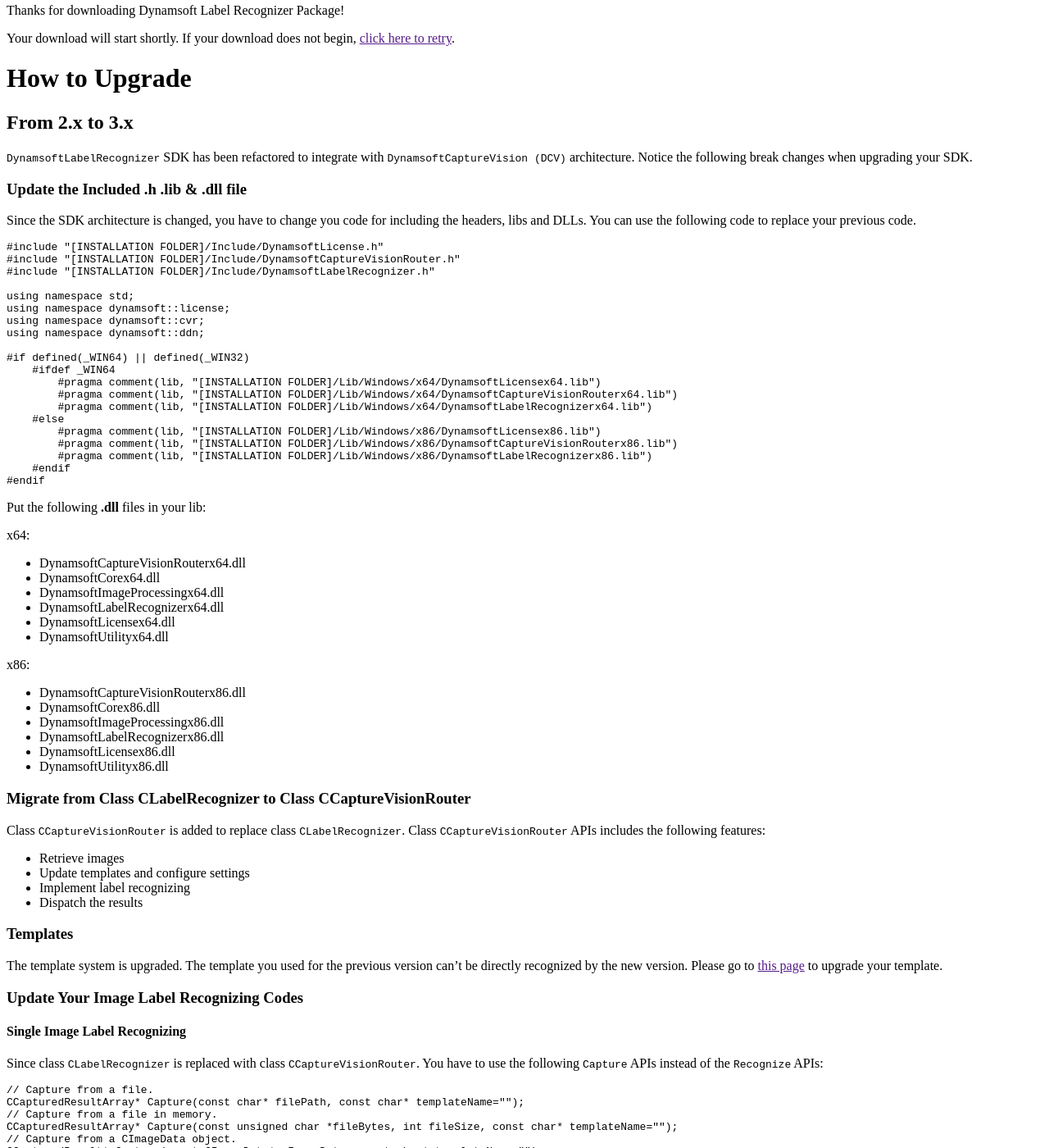
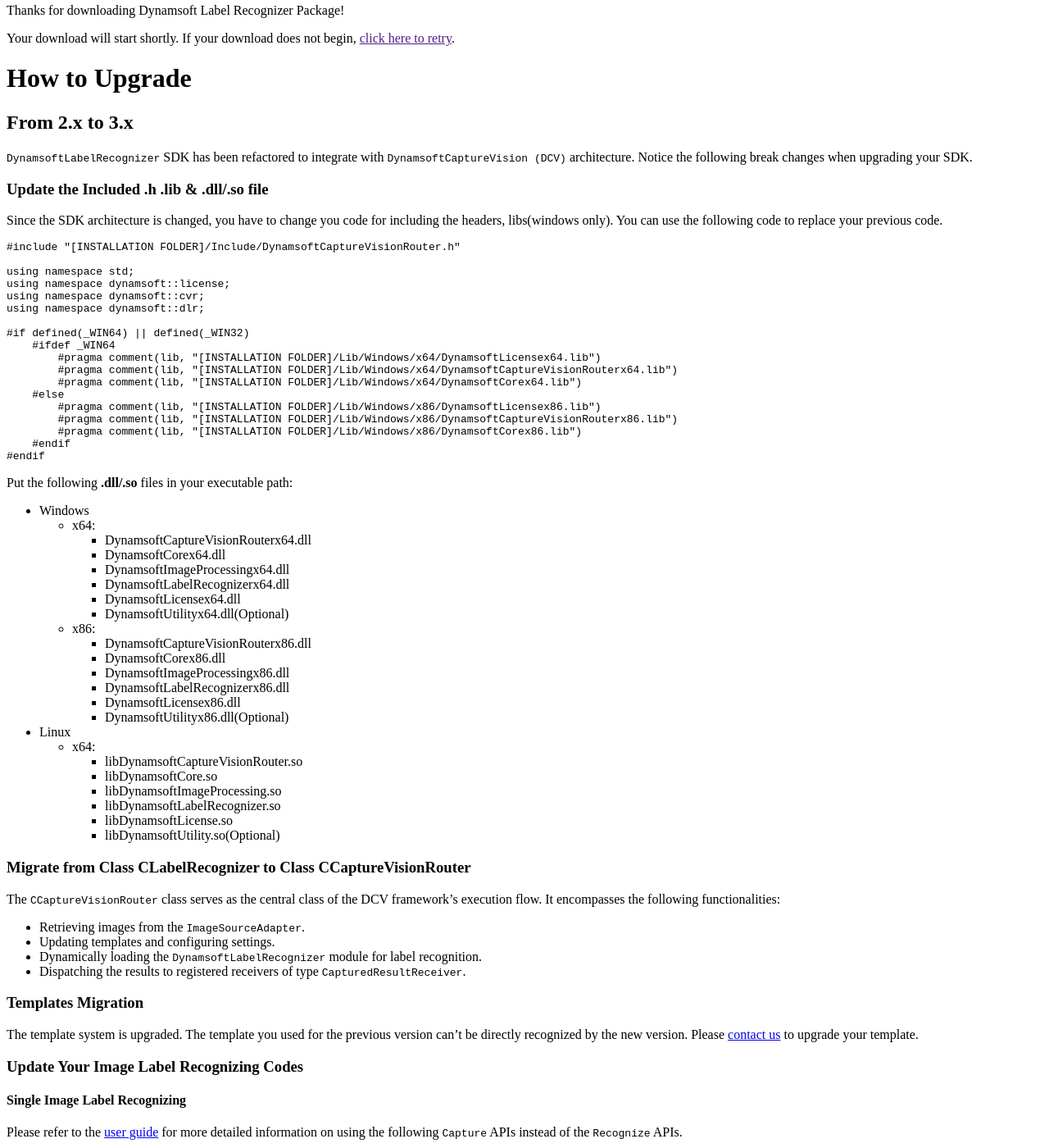
Before and after one commit to dynamsoft-docs/label-recognition-docs-server, a Jekyll site: the page built from programming/c-cplusplus/upgrade-instruction.md, in a window 1280 px wide and 1400 px high, scrolled down 762 px. Shown: the whole window at 82% size. Built offline with Jekyll 4.4.1, drawn with Linux system fonts in a browser that asks for light colours; some of the changed text lies outside the part shown.

Commit message:
update dlr upgrade

````diff
--- a/_includes/sidelist-programming/programming-cpp.html
+++ b/_includes/sidelist-programming/programming-cpp.html
@@ -15,6 +15,7 @@
         <li><a>Input</a>
             <ul>
                 <li><a href="{{ site.dcv_cpp_api }}utility/directory-fetcher.html" class="otherLinkColour">CDirectoryFetcher</a></li>
+                <li><a href="{{ site.dcv_cpp_api }}utility/file-fetcher.html" class="otherLinkColour">CFileFetcher</a></li>
                 <li><a href="{{ site.dcv_cpp_api }}core/basic-structures/image-source-adapter.html" class="otherLinkColour">CImageSourceAdapter</a></li>
                 <li><a href="{{ site.dcv_cpp_api }}utility/proactive-image-source-adapter.html" class="otherLinkColour">CProactiveImageSourceAdapter</a></li>
             </ul>
--- a/programming/c-cplusplus/upgrade-instruction.md
+++ b/programming/c-cplusplus/upgrade-instruction.md
@@ -12,96 +12,94 @@ permalink: /programming/c-cplusplus/upgrade-instruction.html
 
 `DynamsoftLabelRecognizer` SDK has been refactored to integrate with `DynamsoftCaptureVision (DCV)` architecture. Notice the following break changes when upgrading your SDK.
 
-### Update the Included .h .lib & .dll file
+### Update the Included .h .lib & .dll/.so file
 
-Since the SDK architecture is changed, you have to change you code for including the headers, libs and DLLs. You can use the following code to replace your previous code.
+Since the SDK architecture is changed, you have to change you code for including the headers, libs(windows only). You can use the following code to replace your previous code.
 
 ```cpp
-#include "[INSTALLATION FOLDER]/Include/DynamsoftLicense.h"
 #include "[INSTALLATION FOLDER]/Include/DynamsoftCaptureVisionRouter.h"
-#include "[INSTALLATION FOLDER]/Include/DynamsoftLabelRecognizer.h"
 
 using namespace std;
 using namespace dynamsoft::license;
 using namespace dynamsoft::cvr;
-using namespace dynamsoft::ddn;
+using namespace dynamsoft::dlr;
 
 #if defined(_WIN64) || defined(_WIN32)
     #ifdef _WIN64
         #pragma comment(lib, "[INSTALLATION FOLDER]/Lib/Windows/x64/DynamsoftLicensex64.lib")
         #pragma comment(lib, "[INSTALLATION FOLDER]/Lib/Windows/x64/DynamsoftCaptureVisionRouterx64.lib")
-        #pragma comment(lib, "[INSTALLATION FOLDER]/Lib/Windows/x64/DynamsoftLabelRecognizerx64.lib")
+        #pragma comment(lib, "[INSTALLATION FOLDER]/Lib/Windows/x64/DynamsoftCorex64.lib")
     #else
         #pragma comment(lib, "[INSTALLATION FOLDER]/Lib/Windows/x86/DynamsoftLicensex86.lib")
         #pragma comment(lib, "[INSTALLATION FOLDER]/Lib/Windows/x86/DynamsoftCaptureVisionRouterx86.lib")
-        #pragma comment(lib, "[INSTALLATION FOLDER]/Lib/Windows/x86/DynamsoftLabelRecognizerx86.lib")
+        #pragma comment(lib, "[INSTALLATION FOLDER]/Lib/Windows/x86/DynamsoftCorex86.lib")
     #endif
 #endif
 ```
 
-Put the following **.dll** files in your lib:
+Put the following **.dll/.so** files in your executable path:
 
-x64:
+- Windows
+  - x64:
+    - DynamsoftCaptureVisionRouterx64.dll
+    - DynamsoftCorex64.dll
+    - DynamsoftImageProcessingx64.dll
+    - DynamsoftLabelRecognizerx64.dll
+    - DynamsoftLicensex64.dll
+    - DynamsoftUtilityx64.dll(Optional)
 
-* DynamsoftCaptureVisionRouterx64.dll
-* DynamsoftCorex64.dll
-* DynamsoftImageProcessingx64.dll
-* DynamsoftLabelRecognizerx64.dll
-* DynamsoftLicensex64.dll
-* DynamsoftUtilityx64.dll
+  - x86:
+    - DynamsoftCaptureVisionRouterx86.dll
+    - DynamsoftCorex86.dll
+    - DynamsoftImageProcessingx86.dll
+    - DynamsoftLabelRecognizerx86.dll
+    - DynamsoftLicensex86.dll
+    - DynamsoftUtilityx86.dll(Optional)
 
-x86:
-
-* DynamsoftCaptureVisionRouterx86.dll
-* DynamsoftCorex86.dll
-* DynamsoftImageProcessingx86.dll
-* DynamsoftLabelRecognizerx86.dll
-* DynamsoftLicensex86.dll
-* DynamsoftUtilityx86.dll
+- Linux
+  - x64:
+    - libDynamsoftCaptureVisionRouter.so
+    - libDynamsoftCore.so
+    - libDynamsoftImageProcessing.so
+    - libDynamsoftLabelRecognizer.so
+    - libDynamsoftLicense.so
+    - libDynamsoftUtility.so(Optional)
 
 ### Migrate from Class CLabelRecognizer to Class CCaptureVisionRouter
 
-Class `CCaptureVisionRouter` is added to replace class `CLabelRecognizer`. Class `CCaptureVisionRouter` APIs includes the following features:
+The `CCaptureVisionRouter` class serves as the central class of the DCV framework's execution flow. It encompasses the following functionalities:
 
-* Retrieve images
-* Update templates and configure settings
-* Implement label recognizing
-* Dispatch the results
+- Retrieving images from the `ImageSourceAdapter`.
+- Updating templates and configuring settings.
+- Dynamically loading the `DynamsoftLabelRecognizer` module for label recognition.
+- Dispatching the results to registered receivers of type `CapturedResultReceiver`.
 
-### Templates
+### Templates Migration
 
-The template system is upgraded. The template you used for the previous version can't be directly recognized by the new version. Please go to [this page]() to upgrade your template.
+The template system is upgraded. The template you used for the previous version can't be directly recognized by the new version. Please <a href="mailto:support@dynamsoft.com">contact us</a> to upgrade your template.
 
 ### Update Your Image Label Recognizing Codes
 
 #### Single Image Label Recognizing
 
-Since class `CLabelRecognizer` is replaced with class `CCaptureVisionRouter`. You have to use the following `Capture` APIs instead of the `Recognize` APIs:
+Please refer to the [user guide](../c-cplusplus/cpp-user-guide.md#create-a-new-project) for more detailed information on using the following `Capture` APIs instead of the `Recognize` APIs.
 
 ```cpp
 // Capture from a file.
-CCapturedResultArray* Capture(const char* filePath, const char* templateName="");
+CCapturedResult* Capture(const char* filePath, const char* templateName="");
 // Capture from a file in memory.
-CCapturedResultArray* Capture(const unsigned char *fileBytes, int fileSize, const char* templateName="");
+CCapturedResult* Capture(const unsigned char *fileBytes, int fileSize, const char* templateName="");
 // Capture from a CImageData object.
 CCapturedResult* Capture(const CImageData* pImageData, const char* templateName="");
 ```
 
+> Note: The `Capture` API is designed to recognize text in single-page files, such as images or PDFs. If you need to extract text from multi-page files, it is recommended to use the [`FileFetcher`]({{site.dcv_cpp_api}}utility/file-fetcher.html) instead.
+
 #### Batch Image Label Recognizing
 
-DCV architecture allows you to set a folder as an image source to fetch image from. To use this feature, you have to set `DirectoryFetcher` as the input via class `CCaptureVisionRouter`.
-
-```cpp
-int main()
-{
-   CCaptureVisionRouter cvr;
-
-   CDirectoryFetcher fetcher;
-   // Replace the following directory path with your directory path:
-   fetcher.SetDirectory("C:\\my-directory-folder\\");
-   cvr.SetInput(&fetcher);
-}
-```
+1. DCV architecture allows you to set a folder as an image source to fetch image from. To use this feature, you have to set [`DirectoryFetcher`]({{site.dcv_cpp_api}}utility/directory-fetcher.html) as the input via class `CCaptureVisionRouter`.
+2. You need to register a [`CCapturedResultReceiver`]({{site.dcv_cpp_api}}core/basic-structures/captured-result-receiver.html) to receive the label recognizing results.
+3. Please refer to the [user guide](../c-cplusplus/cpp-user-guide.md#process-multiple-images) for more details.
 
 >Note: creating multiple `CCaptureVisionRouter` instances might cause crash bugs. Multi-thread processing is internally implemented. As a result you don't need to create multi-thread code by yourself.
 
@@ -116,15 +114,11 @@ class MyImageSource : public CImageSourceAdapter
 };
 int main()
 {
-  MyImageSource source;
-  cvr.SetInput(&source);
+    CCaptureVisionRouter cvr;
+
+    MyImageSource* source = new MyImageSource;
+    cvr.SetInput(source);
 }
 ```
 
 >Note: creating multiple `CCaptureVisionRouter` instances might cause crash bugs. Multi-thread processing is internally implemented. As a result you don't need to create multi-thread code by yourself.
-
-### Result Obtaining
-
-If you are using batch image scanning or video streaming scanning, you have to register a `CCapturedResultReceiver` to receive the label recognizing results.
-
-If you are using `Capture` APIs to process a single image, the label recognizing results are still available from the return value of the `Capture` APIs.
````
Also changed, not shown: programming/c-cplusplus/api-reference/index.md (+1 -0 lines).
